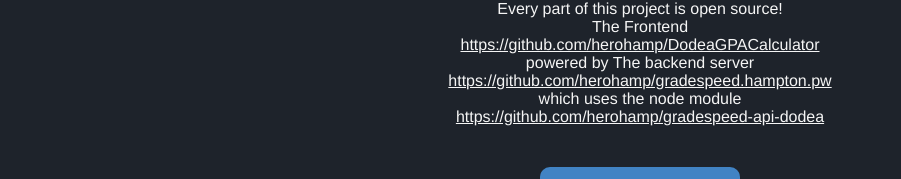
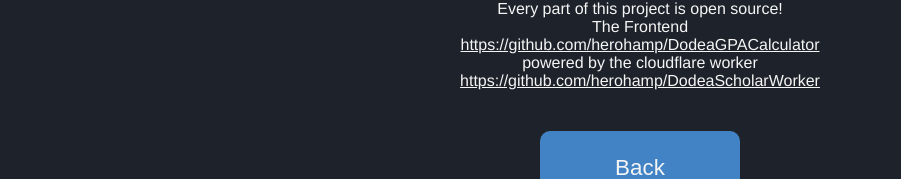
Before and after one commit to haylinmoore/dodeascholar.com, a Vue app: page /#/tos in a window 1280 px wide. Shown: the part 590-769 px from the top of the page, without its empty margins (0-901 px from the left). Built offline with nearby package versions, Linux system fonts and the light colour scheme; sample sign-in values are in the browser's storage.

Commit message:
We moved to workers

```diff
--- a/src/pages/tos/index.vue
+++ b/src/pages/tos/index.vue
@@ -16,18 +16,14 @@
 		<h1>Open Source</h1>
 		<p>
 			Every part of this project is open source!
-			<br>The Frontend
+			<br />The Frontend
 			<a
 				href="https://github.com/herohamp/DodeaGPACalculator"
 			>https://github.com/herohamp/DodeaGPACalculator</a>
-			<br>powered by The backend server
+			<br />powered by the cloudflare worker
 			<a
-				href="https://github.com/herohamp/gradespeed.hampton.pw"
-			>https://github.com/herohamp/gradespeed.hampton.pw</a>
-			<br>which uses the node module
-			<a
-				href="https://github.com/herohamp/gradespeed-api-dodea"
-			>https://github.com/herohamp/gradespeed-api-dodea</a>
+				href="https://github.com/herohamp/DodeaScholarWorker"
+			>https://github.com/herohamp/DodeaScholarWorker</a>
 		</p>
 		<button v-on:click="back" type="button">Back</button>
 	</div>
```
Also changed, not shown: 7 other files (tests, documents, lock files or other folders).
